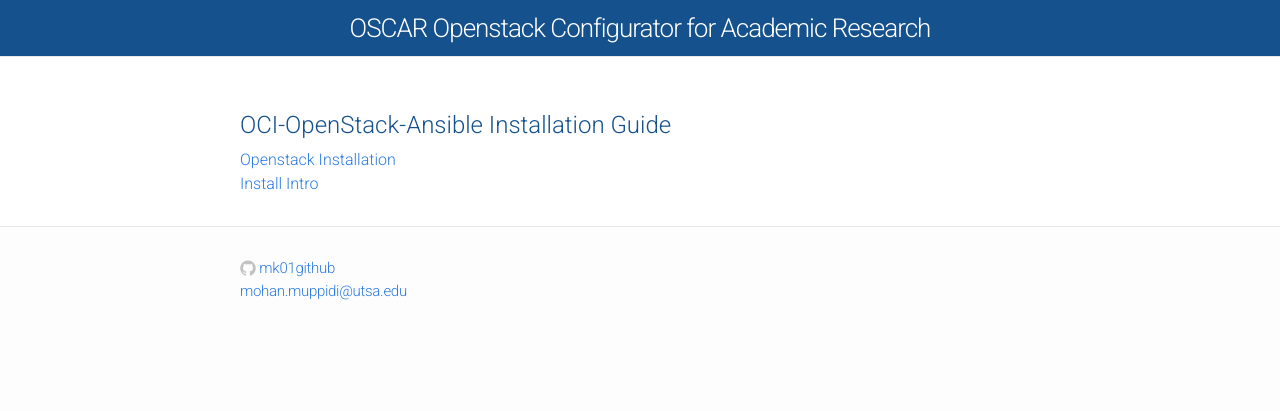
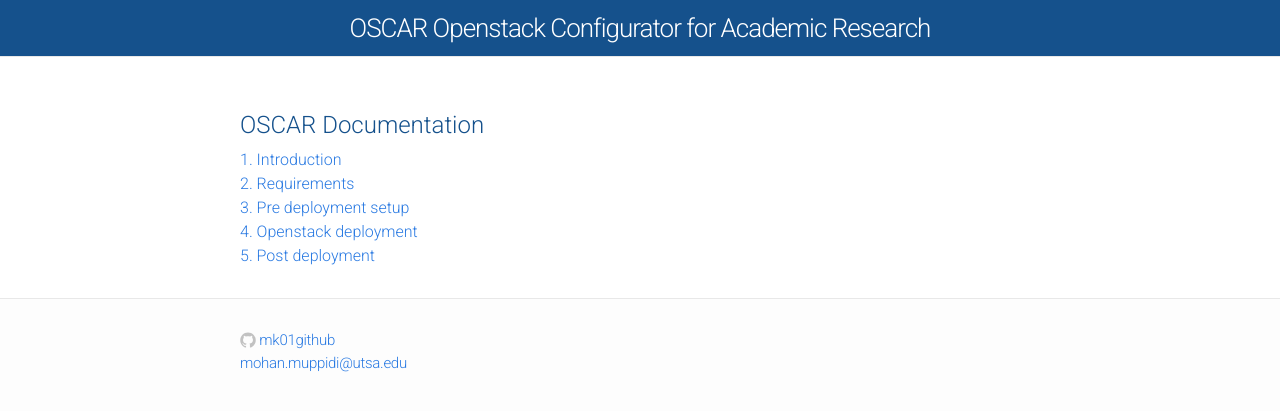
Before and after one commit to cloudandbigdatalab/OSCAR, a Jekyll site: the page built from index.html, in a window 1280 px wide. Shown: the top 411 px of the page. Built offline with Jekyll 4.4.1, drawn with Linux system fonts in a browser that asks for light colours; Markdown is read by kramdown in place of the engine named in the settings.

Commit message:
added all contents to index file

```diff
--- a/index.html
+++ b/index.html
@@ -1,16 +1,43 @@
 ---
 layout: default
-title: OCI-OpenStack-Ansible Installation Guide
+title: OSCAR Documentation
 ---
 <div class="module-header">
-
-       OCI-OpenStack-Ansible Installation Guide
-
+       OSCAR Documentation
 </div>
 
 <div class="body">
+      <a href="introduction/">
+        1. Introduction
+      </a>
+</div>
+
+<div class="body">
+      <a href="initial-setup/">
+                  2. Requirements
+      </a>
+</div>
+
+<div class="body">
+      <a href="pre-deployment/">
+                  3. Pre deployment setup
+      </a>
+</div>
+<div class="body">
+      <a href="openstack-deployment/">
+                  4. Openstack deployment
+      </a>
+</div>
+<div class="body">
+      <a href="post-deployment/">
+                  5. Post deployment
+      </a>
+</div>
+
+<!--
+<div class="body">
       <a href="openstack/">
-        Openstack Installation
+        6. Quick start guide
       </a>
 </div>
 
@@ -19,3 +46,4 @@ title: OCI-OpenStack-Ansible Installation Guide
         Install Intro
       </a>
 </div>
+-->
```
